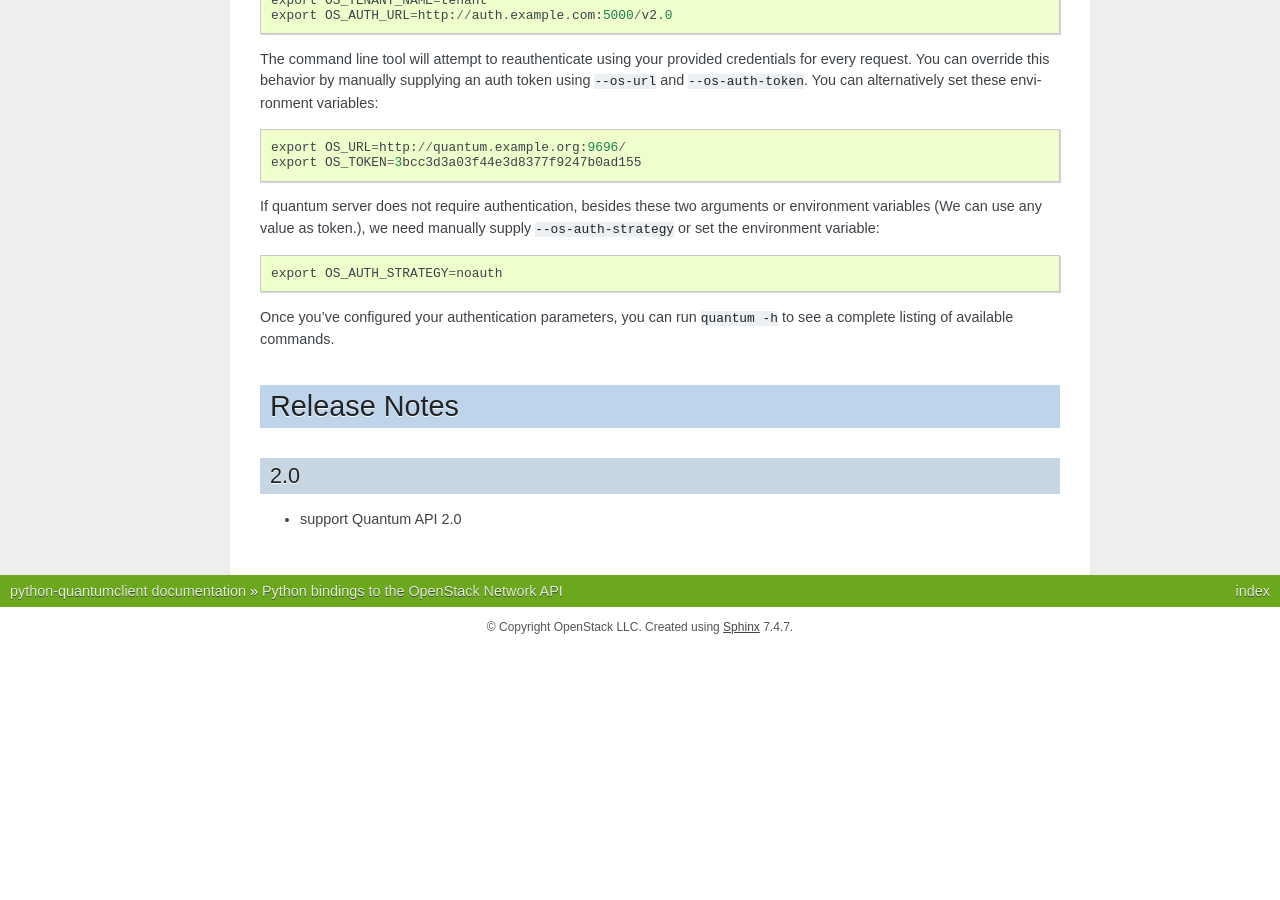
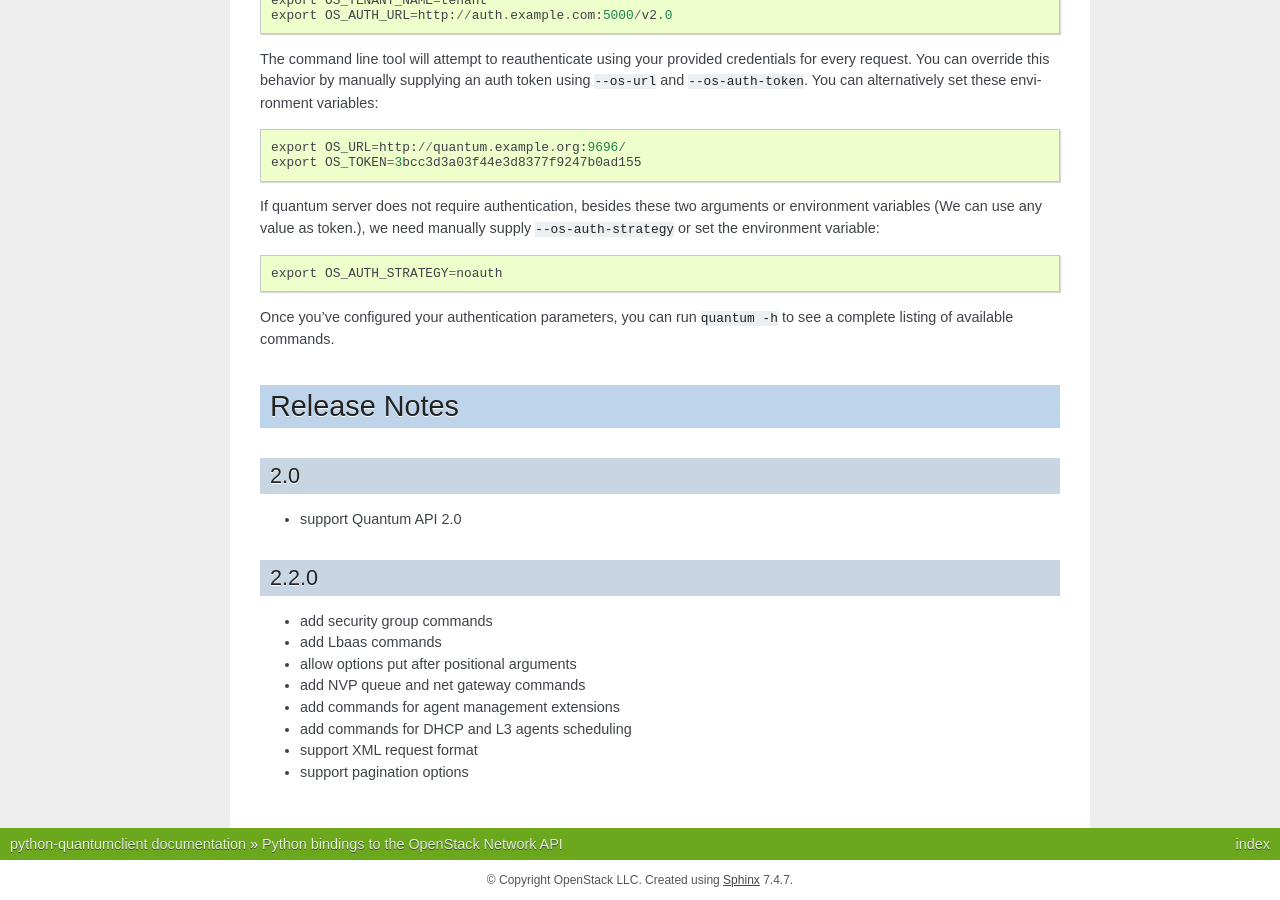
Before and after one commit to openstack/python-neutronclient, a Sphinx documentation site: the page built from doc/source/index.rst, in a window 1280 px wide and 900 px high, scrolled down 580 px. Built offline with Sphinx 7.4.7, drawn with Linux system fonts in a browser that asks for light colours; before the commit the page ends 1227 px from its top, so only the background shows below that.

Commit message:
add  2.2.0 release note in index.rst file
Bug #1156480

Change-Id: Ib28266a362e76960455509b7a2af57d5315f70df

```diff
--- a/doc/source/index.rst
+++ b/doc/source/index.rst
@@ -42,3 +42,14 @@ Release Notes
 2.0
 -----
 * support Quantum API 2.0
+
+2.2.0
+-----
+* add security group commands
+* add Lbaas commands
+* allow options put after positional arguments
+* add NVP queue and net gateway commands
+* add commands for agent management extensions
+* add commands for DHCP and L3 agents scheduling
+* support XML request format
+* support pagination options
```
